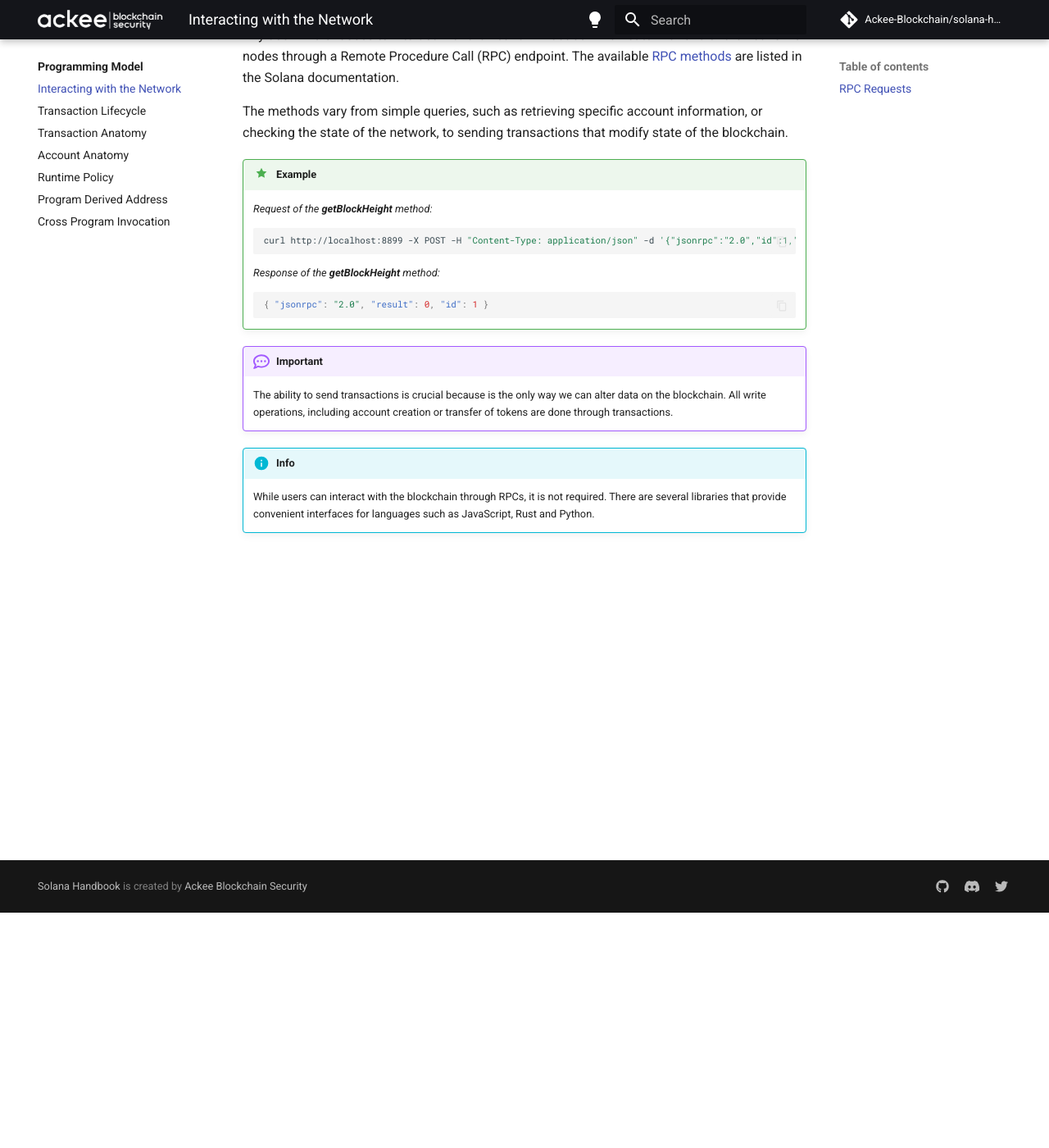
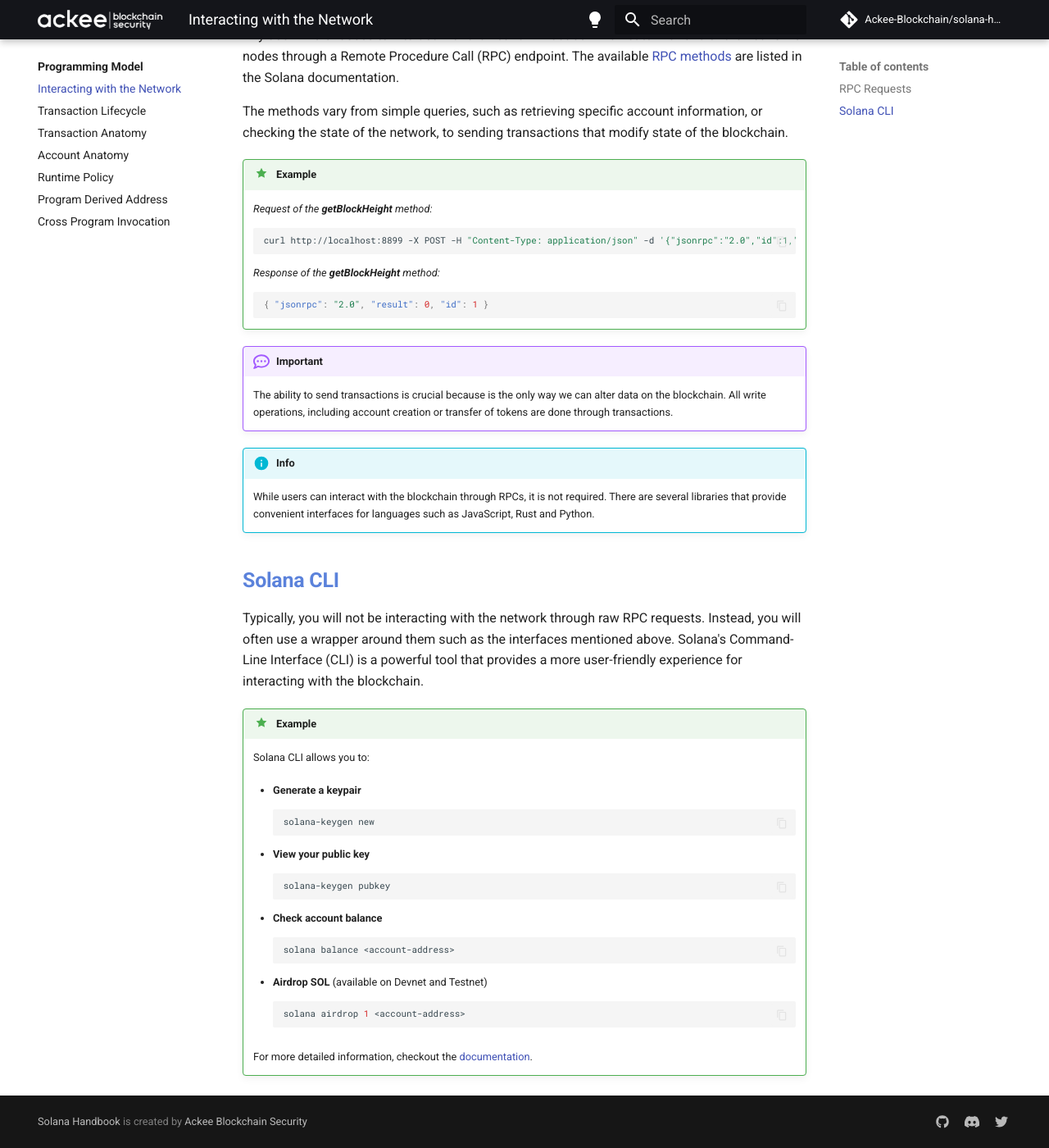
Before and after one commit to vmpyre/solana-handbook, an MkDocs documentation site: the page built from docs/handbook/chapter3/interacting-with-the-network.md, in a window 1280 px wide and 1400 px high, scrolled down 287 px. Shown: the whole window at 82% size. Built offline with MkDocs 1.6.1 and Material for MkDocs 9.7.7, drawn with Linux system fonts in a browser that asks for light colours; comment, search, counter and statistics services are not loaded.

Commit message:
add solana cli

````diff
--- a/docs/handbook/chapter3/interacting-with-the-network.md
+++ b/docs/handbook/chapter3/interacting-with-the-network.md
@@ -25,3 +25,33 @@ The methods vary from simple queries, such as retrieving specific account inform
 !!! info
 
     While users can interact with the blockchain through RPCs, it is not required. There are several libraries that provide convenient interfaces for languages such as JavaScript, Rust and Python.
+
+## Solana CLI
+
+Typically, you will not be interacting with the network through raw RPC requests. Instead, you will often use a wrapper around them such as the interfaces mentioned above. Solana's Command-Line Interface (CLI) is a powerful tool that provides a more user-friendly experience for interacting with the blockchain.
+
+!!! example
+
+    Solana CLI allows you to:
+
+    - **Generate a keypair**
+    ```bash
+    solana-keygen new
+    ```
+
+    - **View your public key**
+    ```bash
+    solana-keygen pubkey
+    ```
+
+    - **Check account balance**
+    ```bash
+    solana balance <account-address>
+    ```
+
+    - **Airdrop SOL** (available on Devnet and Testnet)
+    ```bash
+    solana airdrop 1 <account-address>
+    ```
+
+    For more detailed information, checkout the [documentation](https://docs.solanalabs.com/cli/).
````
